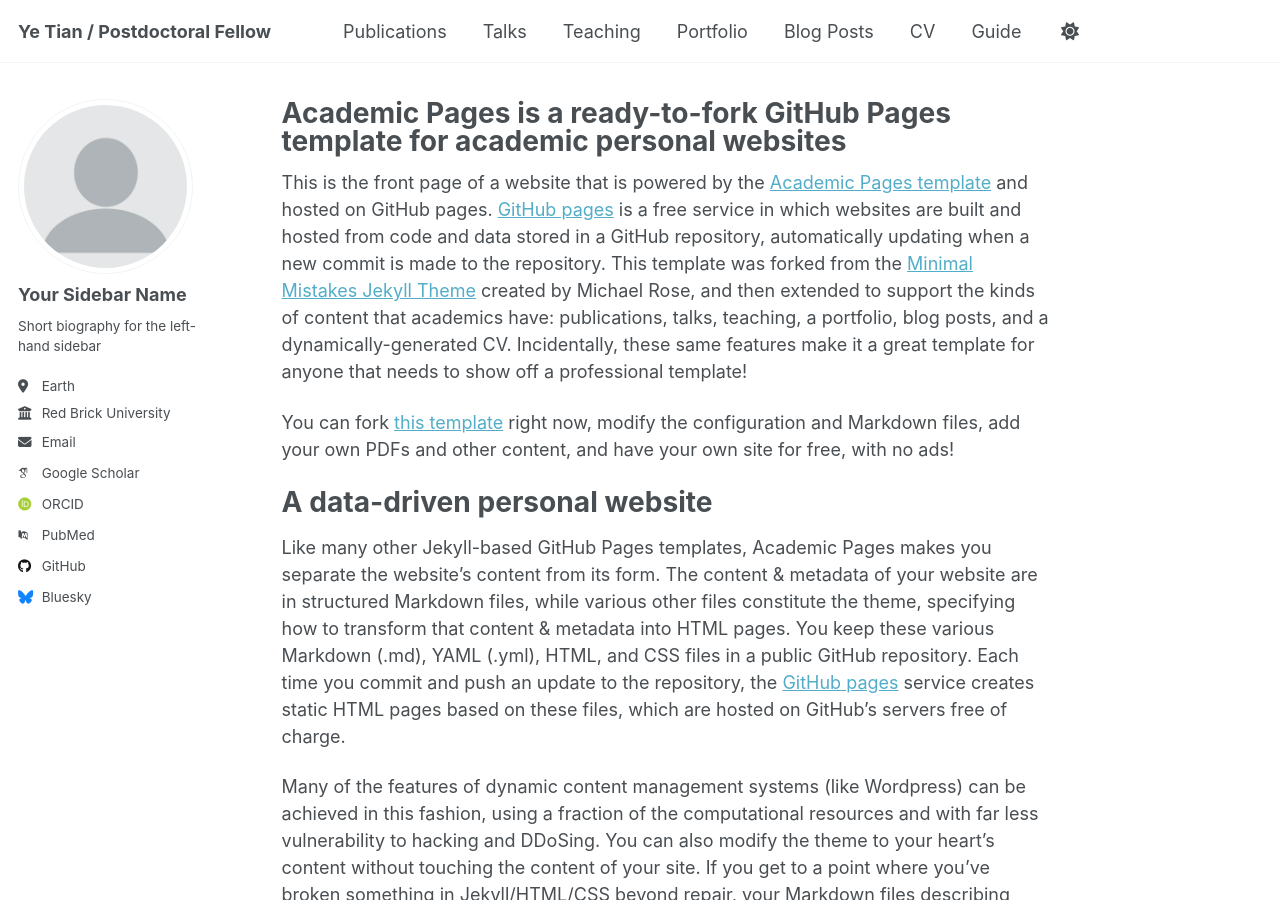
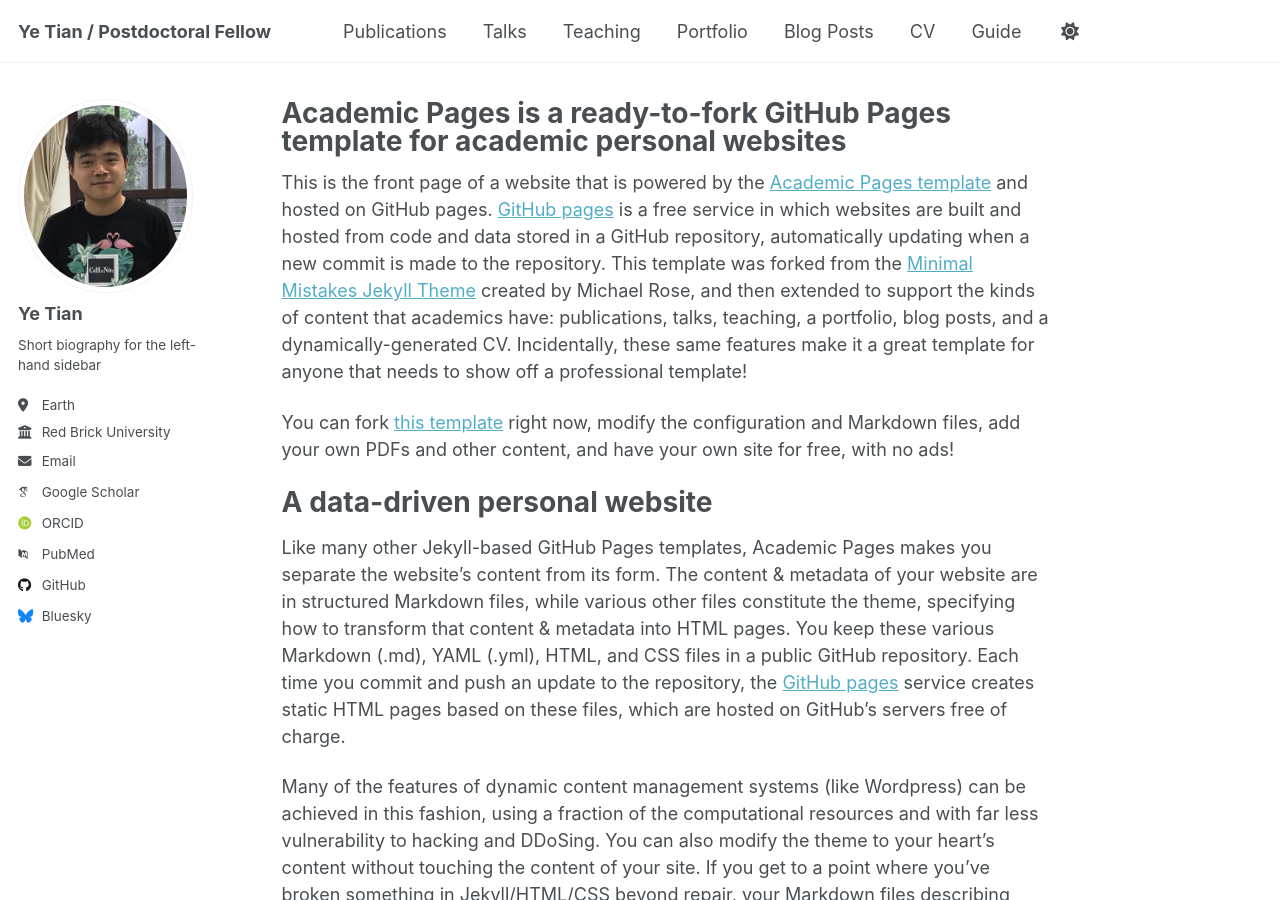
Before and after one commit to tinybeta/tinybeta.github.io, a Jekyll site: the page built from _pages/about.md, in a window 1280 px wide and 900 px high. Built offline with Jekyll 4.4.1, drawn with Linux system fonts in a browser that asks for light colours; some web fonts are replaced; a script that is not in the unit is left out.

Commit message:
Update _config.yml

```diff
--- a/_config.yml
+++ b/_config.yml
@@ -22,19 +22,19 @@ repository               : "academicpages/academicpages.github.io"
 #               Additional customization can be done by editing /_includes/author-profile.html
 author:
   # Biographic information
-  avatar           : "profile.png"
-  name             : "Your Sidebar Name"
+  avatar           : "ye.jpg"
+  name             : "Ye Tian"
   pronouns         : # example: "she/her"
   bio              : "Short biography for the left-hand sidebar"
   location         : "Earth"
   employer         : "Red Brick University"
   uri              : # URL
-  email            : "none@example.org"
+  email            : "ye3@kth.se"
 
   # Academic websites
   academia         : # URL
   arxiv            : # URL - Update with the correct link to your profile
-  googlescholar    : "https://scholar.google.com/citations?user=PS_CX0AAAAAJ"
+  googlescholar    : "https://scholar.google.com/citations?user=Daa-3BIAAAAJ"
   impactstory      : # URL
   orcid            : "http://orcid.org/yourorcidurl"
   semantic         : # URL
```
